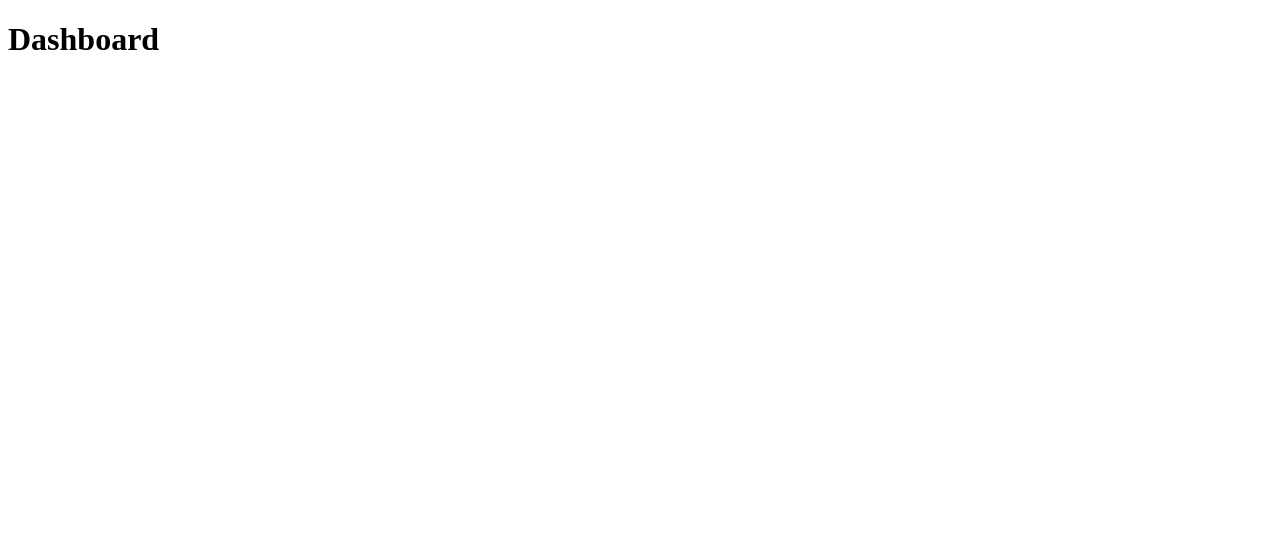
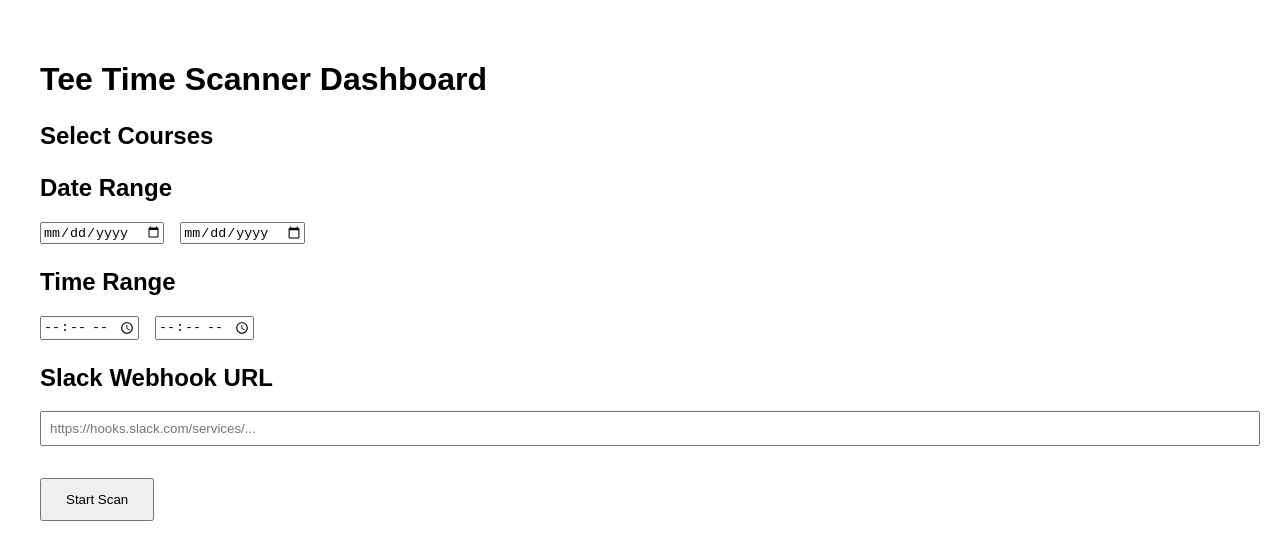
Before and after one commit to Sylvanrj/tee-time-scanner, a Next.js app: page /dashboard in a window 1280 px wide. Shown: the top 560 px of the page. Built offline with nearby package versions, Linux system fonts and the light colour scheme.

Commit message:
Update dashboard.tsx

```diff
--- a/pages/dashboard.tsx
+++ b/pages/dashboard.tsx
@@ -1,3 +1,115 @@
+import { useEffect, useState } from "react";
+
+type Course = {
+  name: string;
+  url: string;
+};
+
 export default function Dashboard() {
-  return <h1>Dashboard</h1>;
+  const [courses, setCourses] = useState<Course[]>([]);
+  const [selectedCourses, setSelectedCourses] = useState<string[]>([]);
+  const [startDate, setStartDate] = useState("");
+  const [endDate, setEndDate] = useState("");
+  const [startTime, setStartTime] = useState("");
+  const [endTime, setEndTime] = useState("");
+  const [slackWebhook, setSlackWebhook] = useState("");
+  const [results, setResults] = useState<string[]>([]);
+
+  // Load saved courses from localStorage
+  useEffect(() => {
+    const saved = localStorage.getItem("courses");
+    if (saved) {
+      setCourses(JSON.parse(saved));
+    }
+  }, []);
+
+  const handleCourseToggle = (name: string) => {
+    setSelectedCourses((prev) =>
+      prev.includes(name)
+        ? prev.filter((n) => n !== name)
+        : [...prev, name]
+    );
+  };
+
+  const handleScan = () => {
+    const mockResults = selectedCourses.map(
+      (course) =>
+        `${course} has tee times on ${startDate} between ${startTime}–${endTime}`
+    );
+    setResults(mockResults);
+    // In a future step, this will call the scraper and Slack API
+  };
+
+  return (
+    <div style={{ padding: "2rem", fontFamily: "sans-serif" }}>
+      <h1>Tee Time Scanner Dashboard</h1>
+
+      <h2 style={{ marginTop: "1.5rem" }}>Select Courses</h2>
+      {courses.map((course, idx) => (
+        <div key={idx}>
+          <label>
+            <input
+              type="checkbox"
+              value={course.name}
+              checked={selectedCourses.includes(course.name)}
+              onChange={() => handleCourseToggle(course.name)}
+            />
+            {course.name}
+          </label>
+        </div>
+      ))}
+
+      <h2 style={{ marginTop: "1.5rem" }}>Date Range</h2>
+      <input
+        type="date"
+        value={startDate}
+        onChange={(e) => setStartDate(e.target.value)}
+        style={{ marginRight: "1rem" }}
+      />
+      <input
+        type="date"
+        value={endDate}
+        onChange={(e) => setEndDate(e.target.value)}
+      />
+
+      <h2 style={{ marginTop: "1.5rem" }}>Time Range</h2>
+      <input
+        type="time"
+        value={startTime}
+        onChange={(e) => setStartTime(e.target.value)}
+        style={{ marginRight: "1rem" }}
+      />
+      <input
+        type="time"
+        value={endTime}
+        onChange={(e) => setEndTime(e.target.value)}
+      />
+
+      <h2 style={{ marginTop: "1.5rem" }}>Slack Webhook URL</h2>
+      <input
+        type="text"
+        value={slackWebhook}
+        onChange={(e) => setSlackWebhook(e.target.value)}
+        placeholder="https://hooks.slack.com/services/..."
+        style={{ width: "100%", padding: "0.5rem" }}
+      />
+
+      <div style={{ marginTop: "2rem" }}>
+        <button onClick={handleScan} style={{ padding: "0.75rem 1.5rem" }}>
+          Start Scan
+        </button>
+      </div>
+
+      {results.length > 0 && (
+        <div style={{ marginTop: "2rem" }}>
+          <h2>Scan Results</h2>
+          <ul>
+            {results.map((result, idx) => (
+              <li key={idx}>{result}</li>
+            ))}
+          </ul>
+        </div>
+      )}
+    </div>
+  );
 }
```
